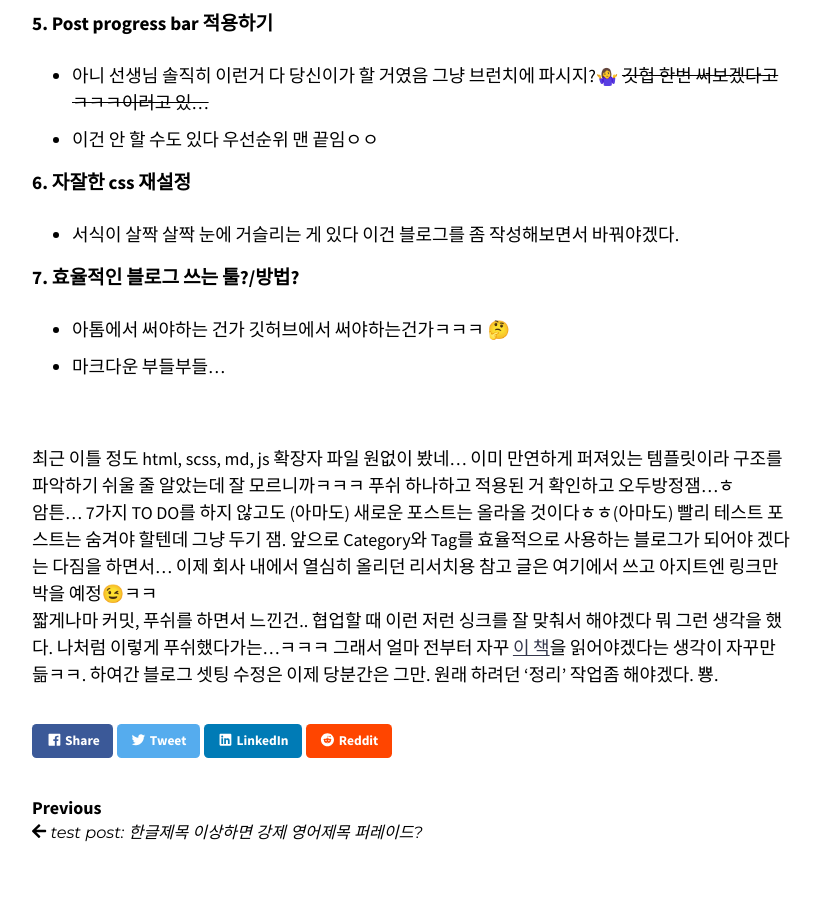
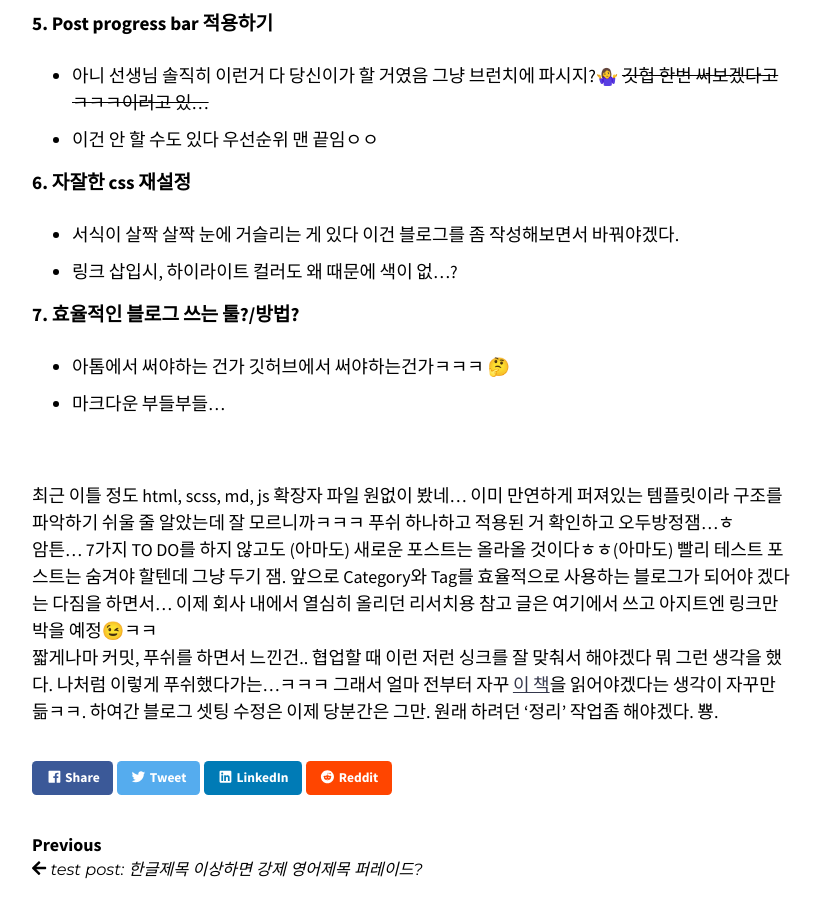
Before and after one commit to ssammykim/ssammykim.github.io, a Jekyll site: the page built from _posts/2020-05-01-to-do-list.md, in a window 1280 px wide and 900 px high, scrolled down 1855 px. Shown: the whole window, without its empty margins (343-1164 px from the left). Built offline with Jekyll 4.4.1, drawn with Linux system fonts in a browser that asks for light colours; nearby versions of some CDN libraries; emoji names are drawn with the system emoji font; some web fonts are replaced; comment, search, counter and statistics services are not loaded.

Commit message:
add contents: highlight

```diff
--- a/_posts/2020-05-01-to-do-list.md
+++ b/_posts/2020-05-01-to-do-list.md
@@ -53,6 +53,7 @@ published: true
 
 #### 6. 자잘한 css 재설정
 - 서식이 살짝 살짝 눈에 거슬리는 게 있다 이건 블로그를 좀 작성해보면서 바꿔야겠다.
+- 링크 삽입시, 하이라이트 컬러도 왜 때문에 색이 없...?
 
 #### 7. 효율적인 블로그 쓰는 툴?/방법?
 - 아톰에서 써야하는 건가 깃허브에서 써야하는건가ㅋㅋㅋ :thinking:
```
